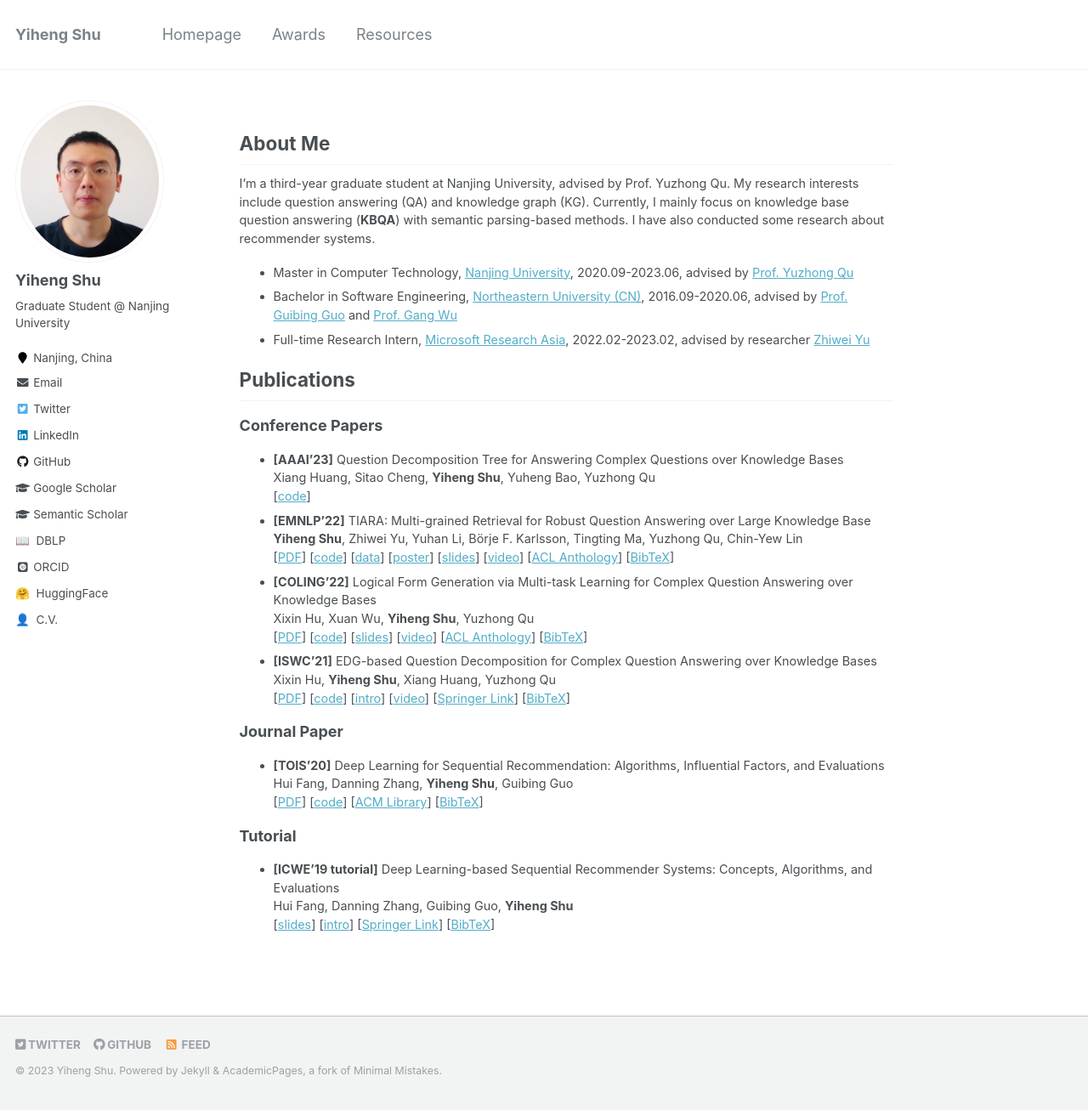
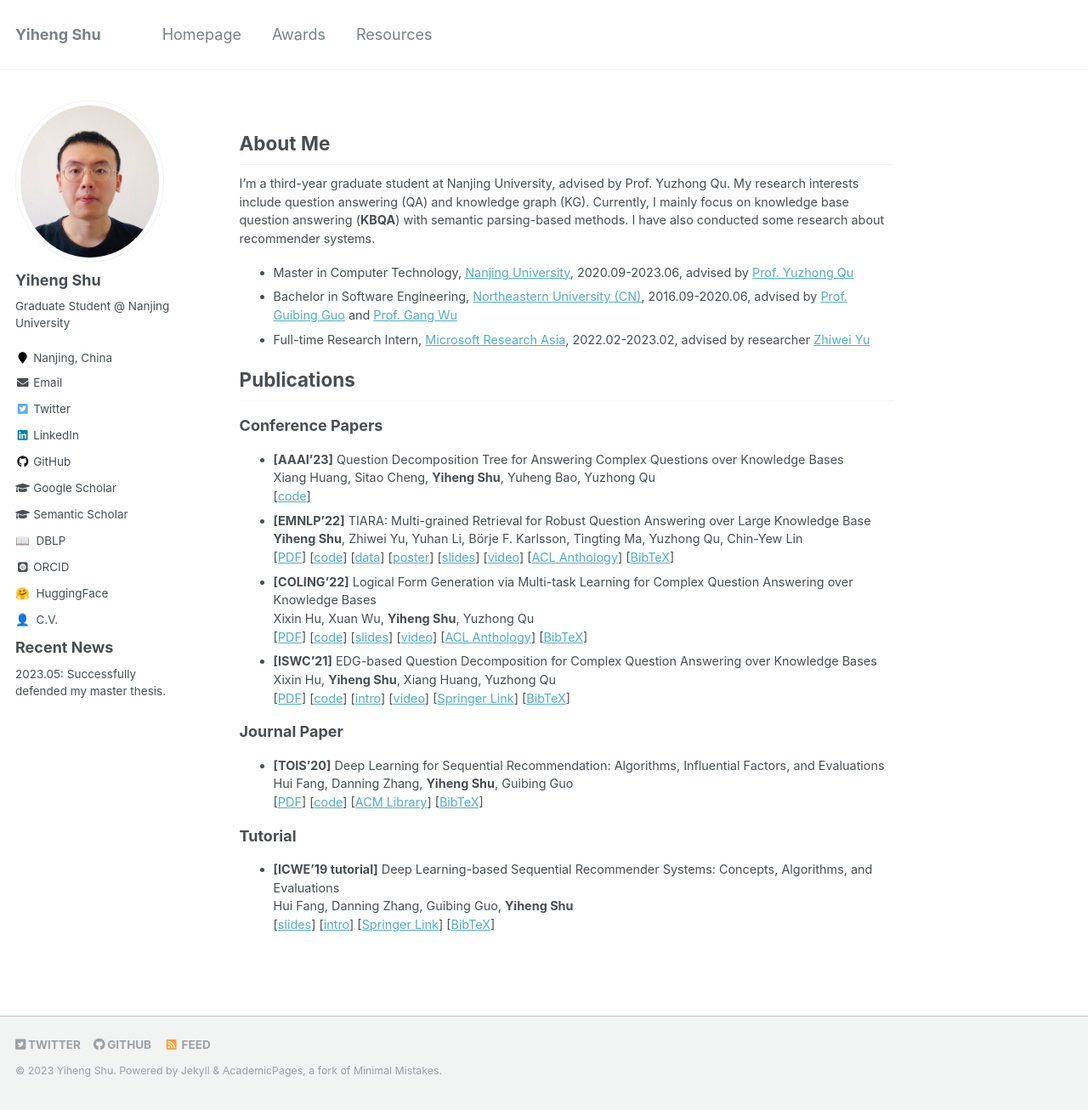
Before and after one commit to yihengshu/yihengshu.github.io, a Jekyll site: the page built from _pages/about.md, in a window 1280 px wide and 1306 px high. Shown: the whole window at 85% size. Built offline with Jekyll 4.4.1, drawn with Linux system fonts in a browser that asks for light colours; some web fonts are replaced.

Commit message:
Update author-profile.html

```diff
--- a/_includes/author-profile.html
+++ b/_includes/author-profile.html
@@ -132,4 +132,10 @@
       {% endif %}
     </ul>
   </div>
+
+  <div class="author__content">
+    <h5 class="author__name">Recent News</h3>
+      <p class="author__bio">2023.05: Successfully defended my master thesis.</p>
+  </div>
+
 </div>
```
